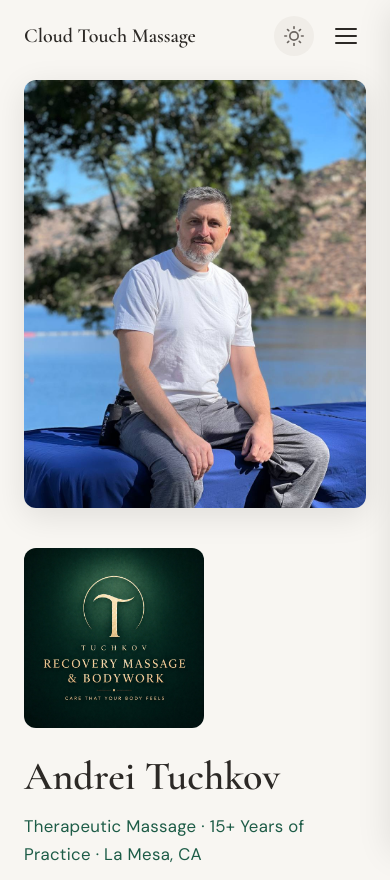
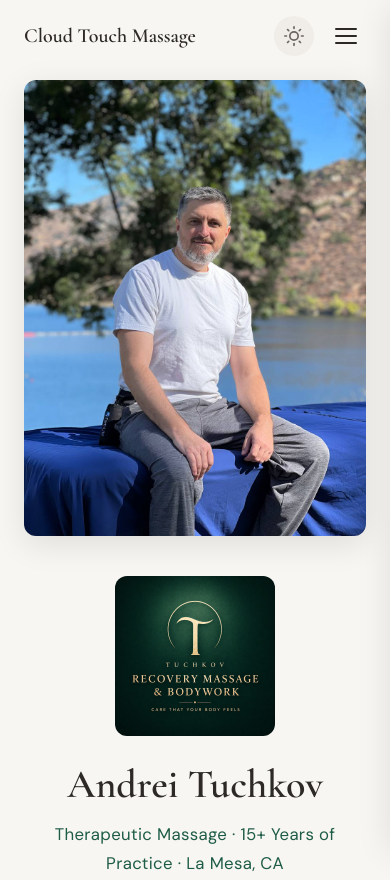
Before and after one commit to alexnosevichdev/massage, a website: page public/index.html in a window 390 px wide. Shown: the top 880 px of the page. Drawn offline with nearby package versions, Linux system fonts and the light colour scheme; no server answers.

Commit message:
fix size logo

```diff
--- a/public/style.css
+++ b/public/style.css
@@ -140,13 +140,6 @@ img { max-width: 100%; height: auto; display: block; }
 .nav__inner { display: flex; align-items: center; justify-content: space-between; }
 .nav__logo { display: flex; align-items: center; flex-shrink: 0; font-family: 'Cormorant Garamond', Georgia, serif; font-weight: 600; font-size: 1.25rem; color: var(--color-text); }
 .nav__logo:hover { color: var(--color-primary); }
-.hero-logo {
-  width: 180px;
-  height: auto;
-  display: block;
-  margin-bottom: var(--space-6);
-  border-radius: var(--radius-md);
-}
 .nav__links { display: flex; gap: 32px; }
 .nav__link { font-size: 0.9rem; font-weight: 400; color: var(--color-text-secondary); transition: color 0.2s; letter-spacing: 0.01em; }
 .nav__link:hover { color: var(--color-text); }
@@ -172,19 +165,39 @@ body.nav-open { overflow: hidden; }
    HERO
    ═══════════════════════════════════════════════════════ */
 
-.hero { min-height: 100vh; display: flex; align-items: center; padding-top: 80px; }
-.hero__inner { display: grid; grid-template-columns: 1fr 1fr; gap: 64px; align-items: center; }
+.hero { min-height: 100vh; display: flex; flex-direction: column; justify-content: center; padding-top: 80px; padding-bottom: 48px; }
+.hero__inner { display: grid; grid-template-columns: 1fr 1fr; gap: 64px; align-items: stretch; min-height: 0; min-width: 0; }
+.hero__text { display: flex; flex-direction: column; align-items: flex-start; text-align: left; min-width: 0; }
 .hero__title { font-size: clamp(2.5rem, 5vw, 4rem); margin-bottom: 12px; }
 .hero__subtitle { font-family: 'DM Sans', sans-serif; font-size: 1.05rem; font-weight: 400; color: var(--color-primary); margin-bottom: 24px; letter-spacing: 0.02em; }
 .hero__tagline { font-size: 1.1rem; font-weight: 300; color: var(--color-text-secondary); margin-bottom: 40px; max-width: 480px; line-height: 1.8; }
-.hero__photo { border-radius: var(--radius-md); overflow: hidden; box-shadow: var(--shadow-lg); aspect-ratio: 4/5; }
+.hero__photo { border-radius: var(--radius-md); overflow: hidden; box-shadow: var(--shadow-lg); min-width: 0; }
 .hero__photo img { width: 100%; height: 100%; object-fit: cover; object-position: center top; }
+.hero-logo {
+  width: 200px;
+  height: auto;
+  display: block;
+  margin-bottom: var(--space-6);
+  border-radius: var(--radius-md);
+}
+
+/* Desktop: one tall row; right column image fills it; left column content vertically centered */
+@media (min-width: 901px) {
+  .hero__inner {
+    min-height: calc(100svh - 80px - 3rem);
+    grid-template-rows: 1fr;
+  }
+  .hero__text { justify-content: center; }
+  .hero__photo { position: relative; min-height: 100%; height: 100%; align-self: stretch; }
+  .hero__photo img { position: absolute; inset: 0; width: 100%; height: 100%; }
+}
 
 /* ═══════════════════════════════════════════════════════
    CTA PRICE NOTE
    ═══════════════════════════════════════════════════════ */
 
 .cta-price-note { font-size: var(--text-sm); color: var(--color-text-muted); text-align: center; margin-top: var(--space-2); letter-spacing: 0.03em; }
+.hero .cta-price-note { text-align: left; }
 
 /* ═══════════════════════════════════════════════════════
    ABOUT
@@ -377,15 +390,19 @@ body.nav-open { overflow: hidden; }
    ═══════════════════════════════════════════════════════ */
 
 @media (max-width: 900px) {
-  .hero__inner { grid-template-columns: 1fr; gap: 40px; }
-  .hero__photo { order: -1; }
-  .hero__photo img { max-height: 500px; margin: 0 auto; }
+  .hero__inner { grid-template-columns: 1fr; grid-template-rows: auto; gap: 40px; min-height: 0; }
+  .hero__text { align-items: center; text-align: center; }
+  .hero__photo { order: -1; min-height: 0; height: auto; align-self: stretch; }
+  .hero__photo img { position: static; display: block; width: 100%; height: auto; max-height: 70vh; object-fit: cover; }
+  .hero .cta-price-note { text-align: center; }
+  .hero-logo { margin-left: auto; margin-right: auto; }
   .about__inner { grid-template-columns: 1fr; gap: 40px; }
   .booking__layout { grid-template-columns: 1fr; gap: 32px; }
   .reviews-carousel { grid-template-columns: 1fr; }
 }
 
 @media (max-width: 768px) {
+  .hero-logo { width: 160px; margin-left: auto; margin-right: auto; }
   .cta-photo-inner { grid-template-columns: 1fr; gap: var(--space-8); padding-inline: var(--space-4); }
   .cta-photo-right { order: -1; }
   .cta-natural-photo { max-width: 100%; border-radius: var(--radius-lg); }
```
